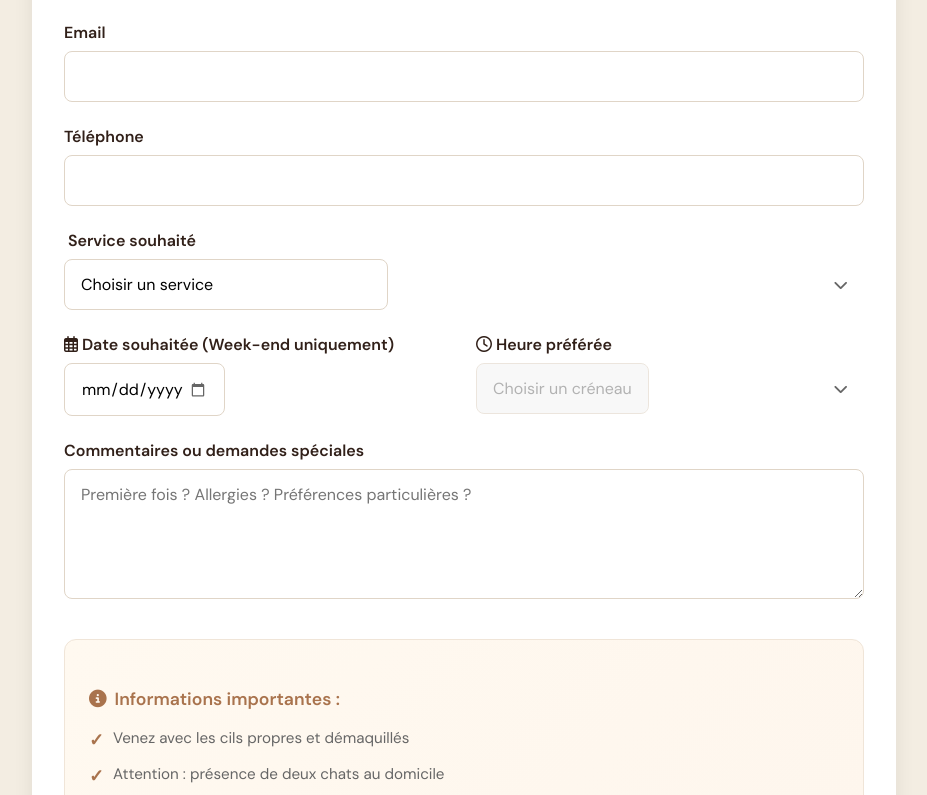
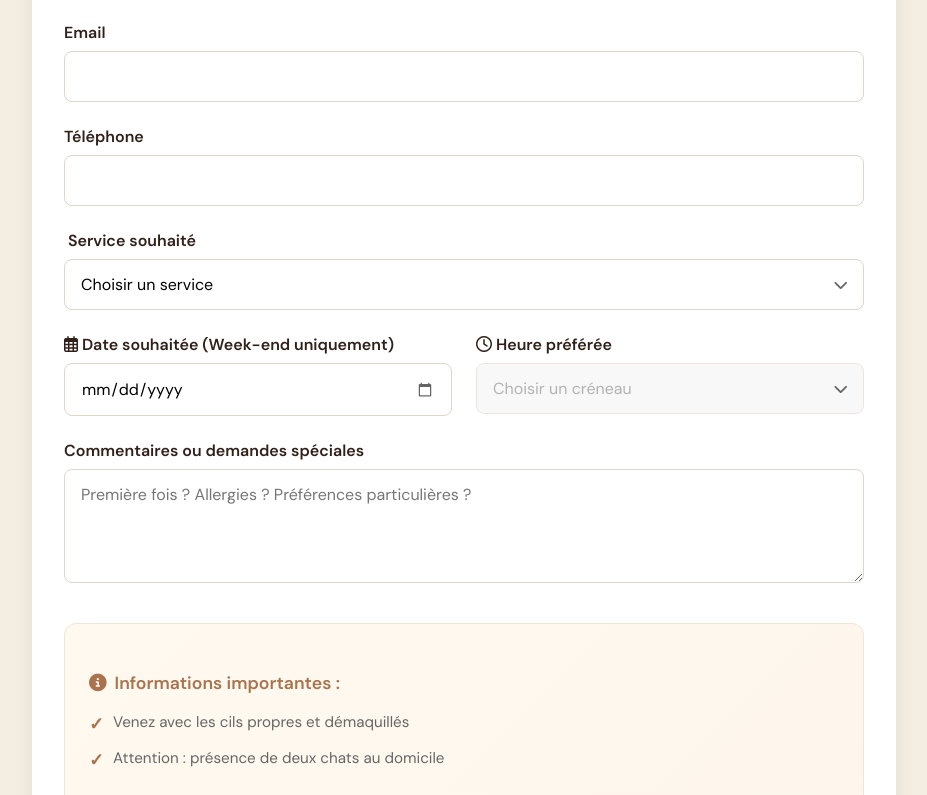
Before and after one commit to lauraocampogil/Shiynelly-lashes-web, a React (Vite) app in the folder Shiynelly Lashes/: page / in a window 1280 px wide. Shown: the part 2138-2933 px from the top of the page, without its empty margins (176-1103 px from the left). Built offline with nearby package versions, Linux system fonts and the light colour scheme; a web font is replaced by a local one.

Commit message:
Booking form rectangles and icons are inside the form

```diff
--- a/Shiynelly Lashes/src/index.css
+++ b/Shiynelly Lashes/src/index.css
@@ -532,6 +532,7 @@ h2 {
 	display: flex;
 	flex-direction: column;
 	gap: 0.5rem;
+	min-width: 0;
 }
 
 .form-group label {
@@ -549,6 +550,8 @@ h2 {
 	font-size: 1rem;
 	font-family: "DM Sans", sans-serif;
 	transition: border-color 0.3s ease, box-shadow 0.3s ease;
+	width: 100%;
+	box-sizing: border-box;
 }
 
 .form-group input:focus,
@@ -560,18 +563,20 @@ h2 {
 }
 
 /* Date Input Styling */
-.date-input-wrapper {
+.date-input-container {
 	position: relative;
+	display: block;
+	width: 100%;
 }
 
-.date-input-wrapper input[type="date"] {
-	padding-right: 2.5rem;
+.date-input-container input[type="date"] {
 	cursor: pointer;
+	width: 100%;
+	box-sizing: border-box;
 }
 
-.calendar-icon {
+.date-calendar-icon {
 	position: absolute;
-	right: 1rem;
 	top: 50%;
 	transform: translateY(-50%);
 	color: #a9734d;
@@ -593,15 +598,19 @@ h2 {
 /* Select Styling */
 .select-wrapper {
 	position: relative;
+	display: block;
+	width: 100%;
 }
 
 .select-wrapper select {
 	appearance: none;
 	-webkit-appearance: none;
 	-moz-appearance: none;
-	padding-right: 1rem;
+	padding-right: 2.5rem;
 	cursor: pointer;
 	background-color: white;
+	width: 100%;
+	box-sizing: border-box;
 }
 
 .select-wrapper select:disabled {
```
